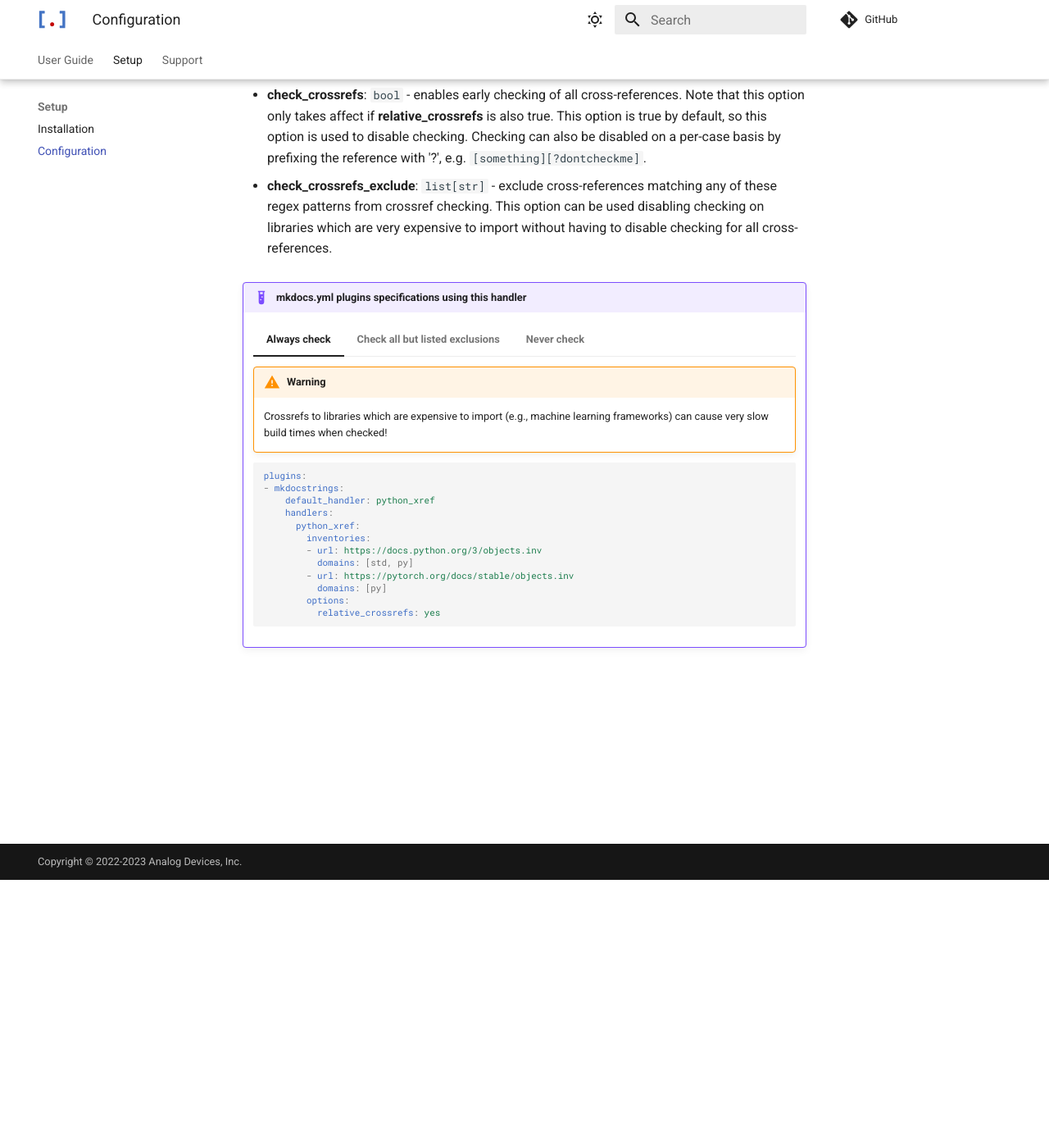
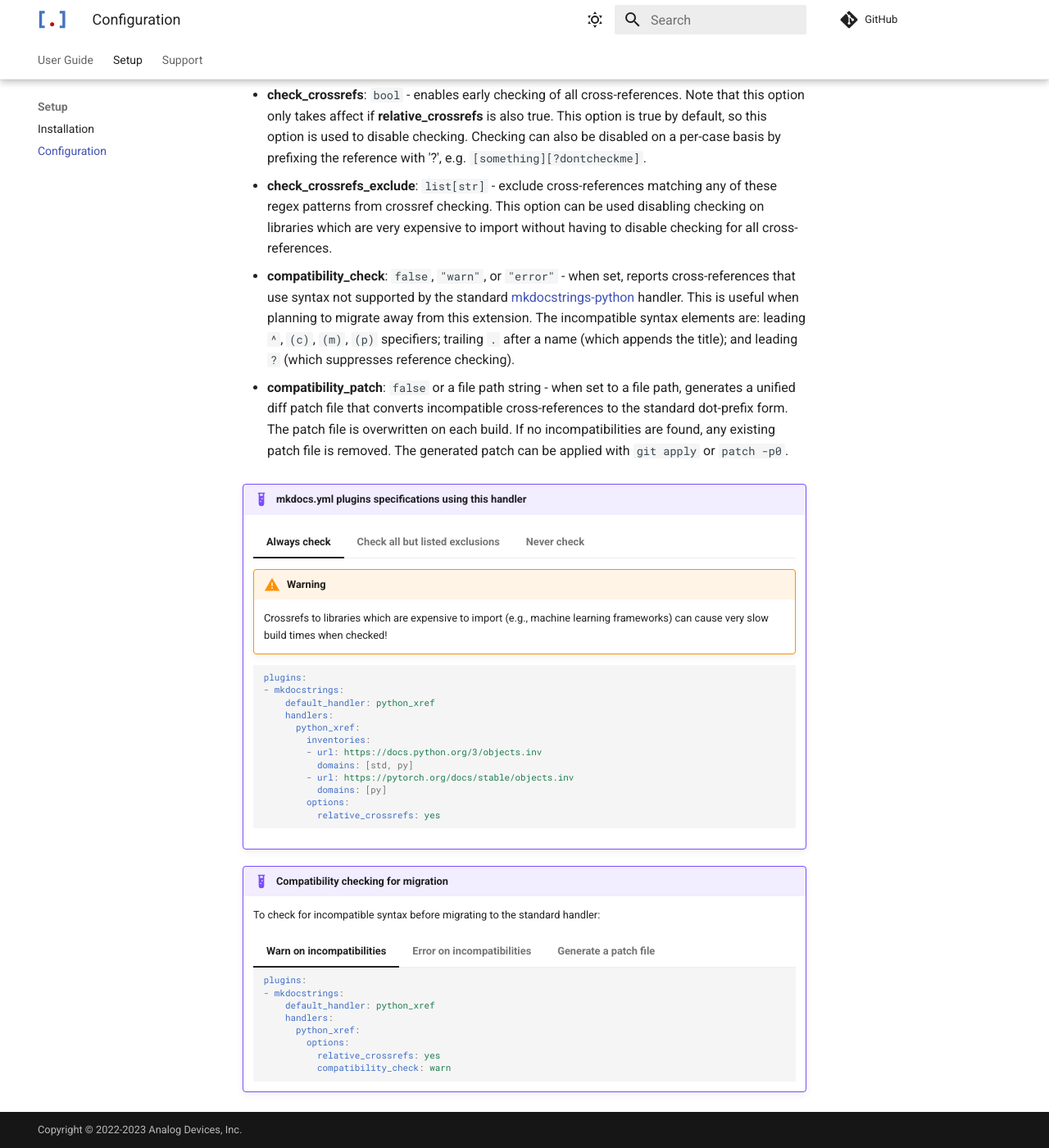
Before and after one commit to analog-garage/mkdocstrings-python-xref, an MkDocs documentation site: the page built from docs/config.md, in a window 1280 px wide and 1400 px high, scrolled down 327 px. Shown: the whole window at 82% size. Built offline with MkDocs 1.6.1 and Material for MkDocs 9.7.7, drawn with Linux system fonts in a browser that asks for light colours; comment, search, counter and statistics services are not loaded; the version menu is left out.

Commit message:
Bump version to 2.1.0, update CHANGELOG and docs
- Update VERSION to 2.1.0
- Add CHANGELOG entry for compatibility_check and compatibility_patch features
- Document new options in docs/config.md with examples
- Add migration section to docs/index.md

Co-authored-by: Copilot <223556219+Copilot@users.noreply.github.com>

````diff
--- a/docs/config.md
+++ b/docs/config.md
@@ -3,7 +3,7 @@ that the handler name should be `python_xref` instead of `python`. Because
 this handler extends the standard [mkdocstrings-python][] handler, the same options are
 available.
 
-Additional options are added by this extension. Currently, there are three:
+Additional options are added by this extension:
 
 * **relative_crossrefs**: `bool` - if set to true enables use of relative path syntax in
     cross-references.
@@ -18,6 +18,18 @@ Additional options are added by this extension. Currently, there are three:
     regex patterns from crossref checking. This option can be used disabling checking on
     libraries which are very expensive to import without having to disable checking for all
     cross-references.
+
+* **compatibility_check**: `false`, `"warn"`, or `"error"` - when set, reports cross-references
+    that use syntax not supported by the standard [mkdocstrings-python][] handler. This is
+    useful when planning to migrate away from this extension. The incompatible syntax elements
+    are: leading `^`, `(c)`, `(m)`, `(p)` specifiers; trailing `.` after a name (which
+    appends the title); and leading `?` (which suppresses reference checking).
+
+* **compatibility_patch**: `false` or a file path string - when set to a file path, generates
+    a unified diff patch file that converts incompatible cross-references to the standard
+    dot-prefix form. The patch file is overwritten on each build. If no incompatibilities are
+    found, any existing patch file is removed. The generated patch can be applied with
+    `git apply` or `patch -p0`.
 
 !!! Example "mkdocs.yml plugins specifications using this handler"
 
@@ -80,6 +92,56 @@ Additional options are added by this extension. Currently, there are three:
                   check_crossrefs: no
         ```
 
+!!! Example "Compatibility checking for migration"
+
+    To check for incompatible syntax before migrating to the standard handler:
+
+    === "Warn on incompatibilities"
+
+        ```yaml
+        plugins:
+        - mkdocstrings:
+            default_handler: python_xref
+            handlers:
+              python_xref:
+                options:
+                  relative_crossrefs: yes
+                  compatibility_check: warn
+        ```
+
+    === "Error on incompatibilities"
+
+        ```yaml
+        plugins:
+        - mkdocstrings:
+            default_handler: python_xref
+            handlers:
+              python_xref:
+                options:
+                  relative_crossrefs: yes
+                  compatibility_check: error
+        ```
+
+    === "Generate a patch file"
+
+        ```yaml
+        plugins:
+        - mkdocstrings:
+            default_handler: python_xref
+            handlers:
+              python_xref:
+                options:
+                  relative_crossrefs: yes
+                  compatibility_check: warn
+                  compatibility_patch: xref-compat.patch
+        ```
+
+        Then apply the patch:
+
+        ```bash
+        git apply xref-compat.patch
+        ```
+
 
 
 [mkdocstrings-python]: https://mkdocstrings.github.io/python/
````
Also changed, not shown: CHANGELOG.md (+7 -0 lines), docs/index.md (+23 -0 lines), 1 other file.
